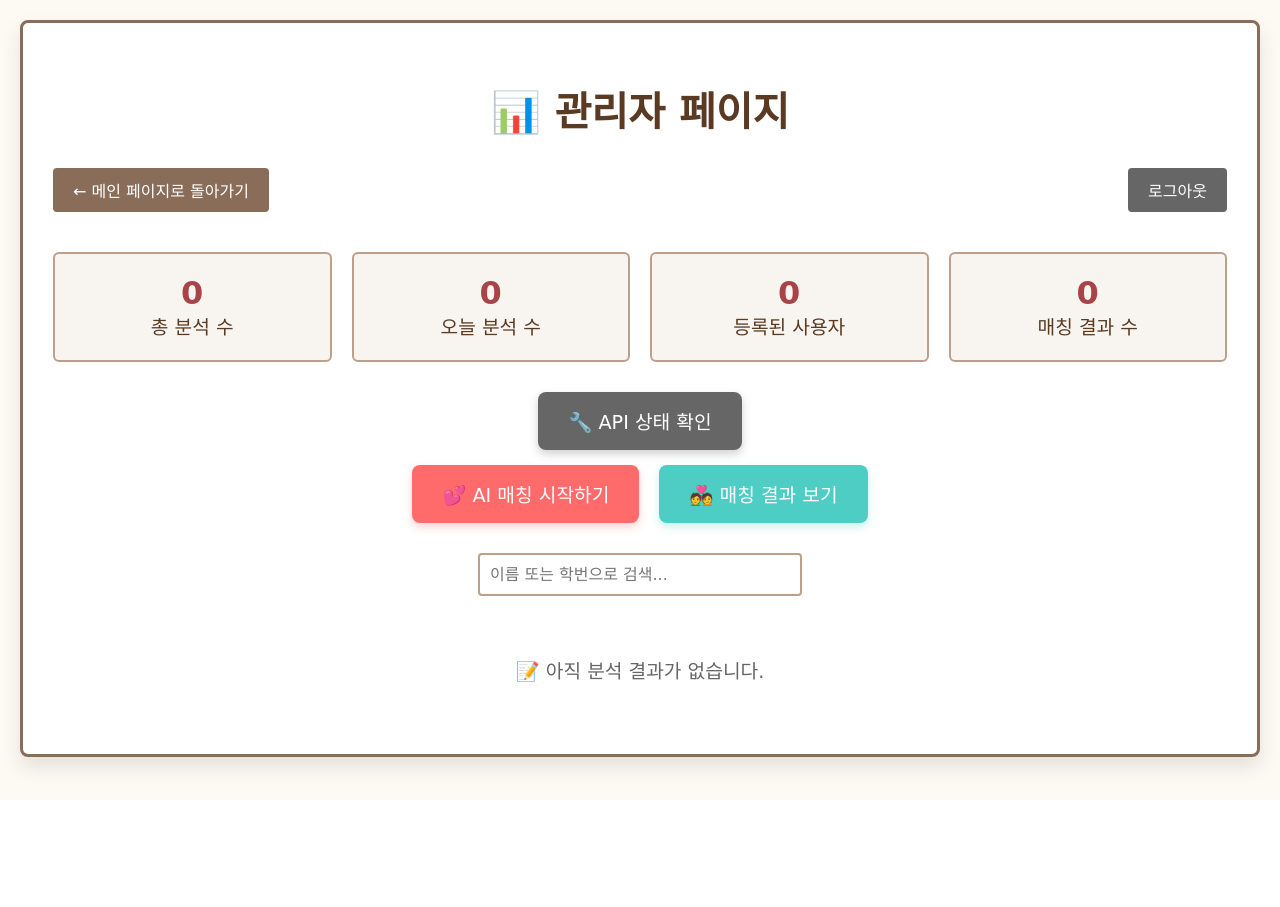
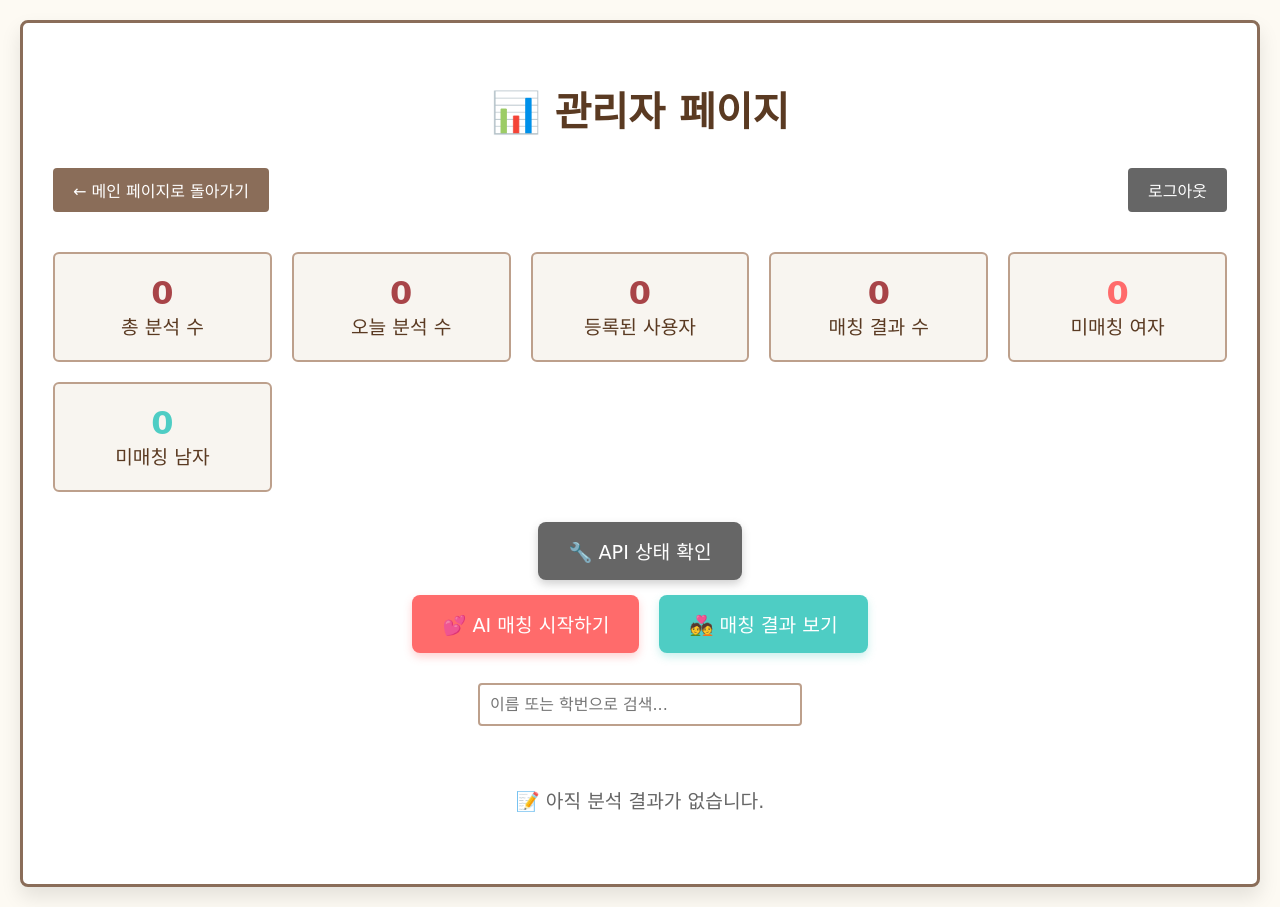
Before and after one commit to depaier/LOVE-CODE, a Flask app: page /admin in a window 1280 px wide. Before the commit the page ends 784 px from the top, so only its background shows below. Run offline with Flask 3, Linux system fonts and the light colour scheme; the visitor is signed in with stand-in values (Sample User, id 1); data that the repository does not hold is empty; parts of the project's set-up code (start-up, migrations or seed data) failed here and were passed over; some web fonts are replaced.

Commit message:
미매칭 여자 남자수 계산

```diff
--- a/api/index.py
+++ b/api/index.py
@@ -1124,7 +1124,28 @@ def admin():
         response = supabase.table('results').select('*').order('created_at', desc=True).execute()
         results = response.data
 
-        return render_template('admin.html', results=results)
+        # 매칭이 안된 사용자 수를 성별로 계산
+        unmatched_stats = {
+            'unmatched_female': 0,
+            'unmatched_male': 0,
+            'total_female': 0,
+            'total_male': 0
+        }
+
+        for result in results:
+            gender = result.get('gender', '').upper()
+            is_matched = result.get('is_matched', False)
+
+            if gender == 'FEMALE':
+                unmatched_stats['total_female'] += 1
+                if not is_matched:
+                    unmatched_stats['unmatched_female'] += 1
+            elif gender == 'MALE':
+                unmatched_stats['total_male'] += 1
+                if not is_matched:
+                    unmatched_stats['unmatched_male'] += 1
+
+        return render_template('admin.html', results=results, unmatched_stats=unmatched_stats)
     except Exception as e:
         return f"관리자 페이지 로딩 중 오류 발생: {e}"
 
--- a/templates/admin.html
+++ b/templates/admin.html
@@ -38,7 +38,7 @@
 
       .stats {
         display: grid;
-        grid-template-columns: repeat(auto-fit, minmax(200px, 1fr));
+        grid-template-columns: repeat(auto-fit, minmax(180px, 1fr));
         gap: 20px;
         margin-bottom: 30px;
       }
@@ -291,6 +291,18 @@
         <div class="stat-card">
           <div class="stat-number" id="matches-count">0</div>
           <div class="stat-label">매칭 결과 수</div>
+        </div>
+        <div class="stat-card">
+          <div class="stat-number" style="color: #ff6b6b">
+            {{ unmatched_stats.unmatched_female if unmatched_stats else 0 }}
+          </div>
+          <div class="stat-label">미매칭 여자</div>
+        </div>
+        <div class="stat-card">
+          <div class="stat-number" style="color: #4ecdc4">
+            {{ unmatched_stats.unmatched_male if unmatched_stats else 0 }}
+          </div>
+          <div class="stat-label">미매칭 남자</div>
         </div>
       </div>
 
@@ -790,6 +802,7 @@
               setTimeout(() => {
                 alert(data.message);
                 updateMatchesCount(); // 매칭 결과 수 업데이트
+                updateStatistics(); // 미매칭 사용자 통계 업데이트
               }, 500);
             } else {
               alert("매칭 중 오류가 발생했습니다: " + data.error);
@@ -1034,6 +1047,51 @@
         }
       }
 
+      // 페이지 새로고침 없이 통계 업데이트 함수
+      async function updateStatistics() {
+        try {
+          // 관리자 페이지 데이터 다시 가져오기
+          const response = await fetch("/admin");
+          const html = await response.text();
+
+          // 새로운 HTML에서 통계 데이터 추출
+          const tempDiv = document.createElement('div');
+          tempDiv.innerHTML = html;
+
+          // 미매칭 여자 사용자 수 업데이트
+          const newUnmatchedFemaleElement = tempDiv.querySelector('.stat-card:nth-child(5) .stat-number');
+          if (newUnmatchedFemaleElement) {
+            const currentElement = document.querySelector('.stat-card:nth-child(5) .stat-number');
+            if (currentElement && currentElement.textContent !== newUnmatchedFemaleElement.textContent) {
+              currentElement.textContent = newUnmatchedFemaleElement.textContent;
+              // 업데이트 애니메이션
+              currentElement.style.transform = "scale(1.1)";
+              setTimeout(() => {
+                currentElement.style.transform = "scale(1)";
+              }, 300);
+            }
+          }
+
+          // 미매칭 남자 사용자 수 업데이트
+          const newUnmatchedMaleElement = tempDiv.querySelector('.stat-card:nth-child(6) .stat-number');
+          if (newUnmatchedMaleElement) {
+            const currentElement = document.querySelector('.stat-card:nth-child(6) .stat-number');
+            if (currentElement && currentElement.textContent !== newUnmatchedMaleElement.textContent) {
+              currentElement.textContent = newUnmatchedMaleElement.textContent;
+              // 업데이트 애니메이션
+              currentElement.style.transform = "scale(1.1)";
+              setTimeout(() => {
+                currentElement.style.transform = "scale(1)";
+              }, 300);
+            }
+          }
+
+          console.log("✅ 통계 정보 업데이트 완료");
+        } catch (error) {
+          console.error("통계 업데이트 중 오류:", error);
+        }
+      }
+
       // 이벤트 리스너 등록
       document
         .getElementById("api-test-btn")
```
